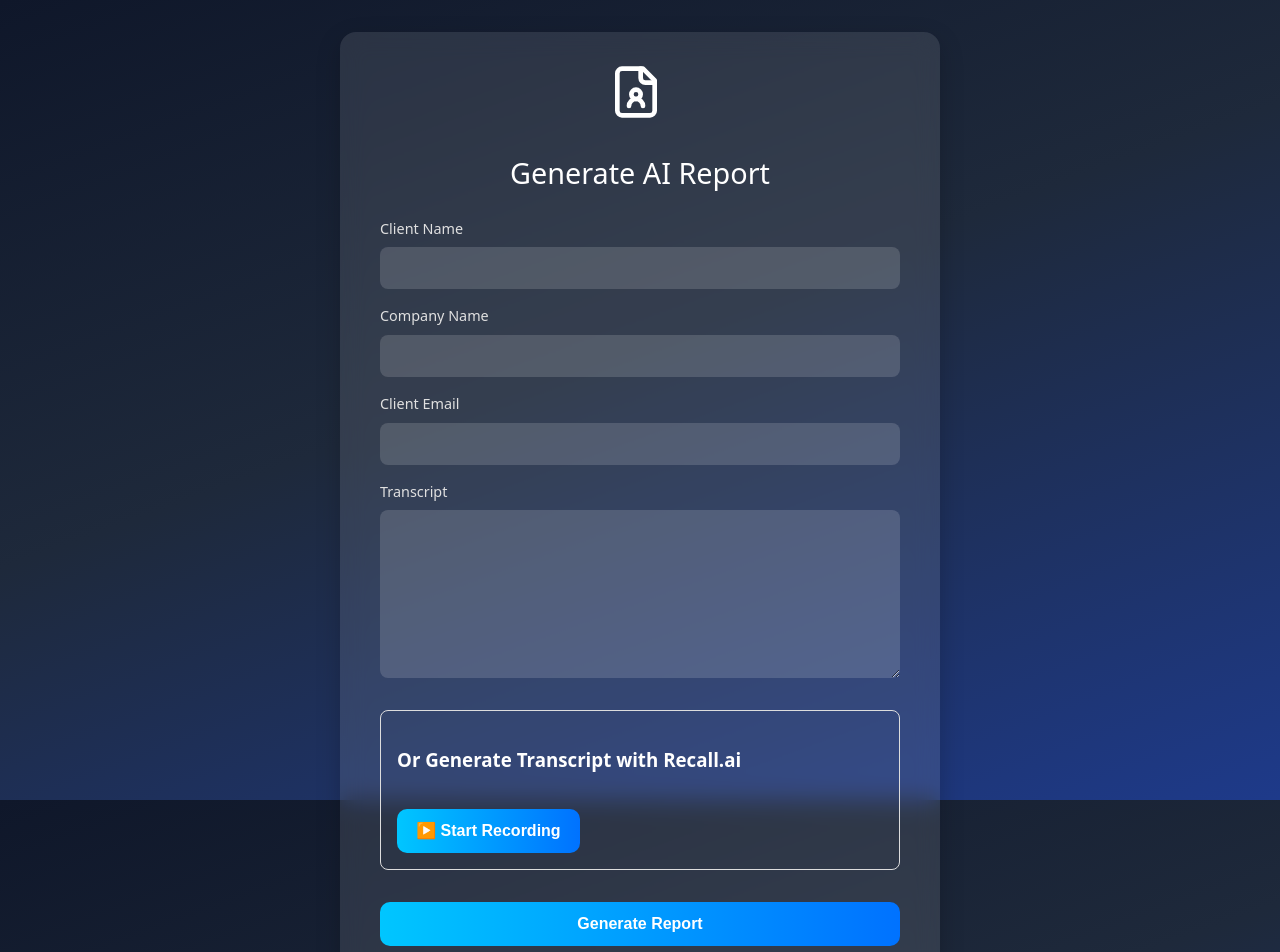
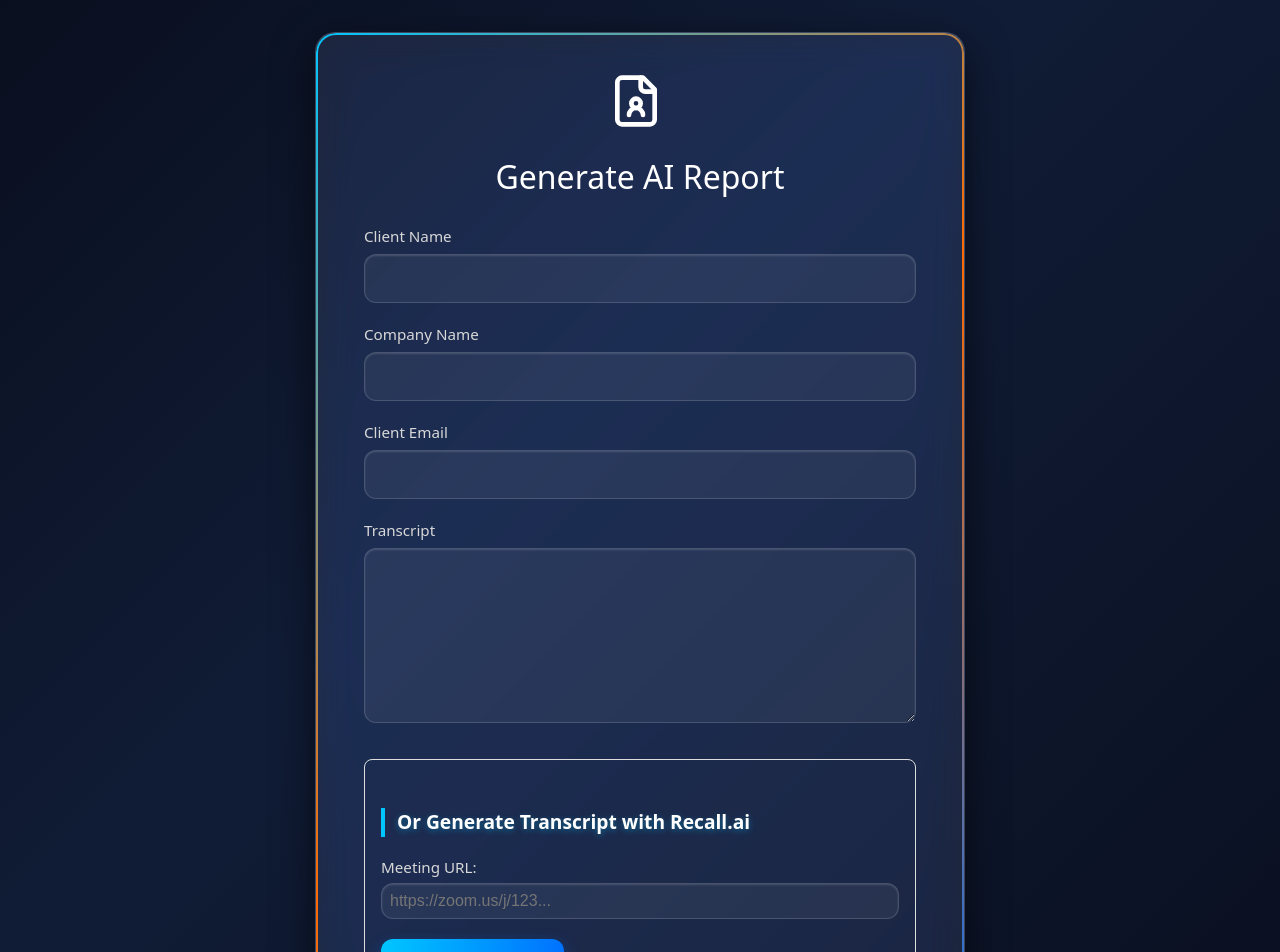
Before and after one commit to kirstenval03/workflow-directory, a React (Create React App) app: page /AI-report in a window 1280 px wide. Shown: the top 952 px of the page. Built offline with nearby package versions, Linux system fonts and the light colour scheme.

Commit message:
recall working & form CSS updated

```diff
--- a/src/Pages/AIReportForm.js
+++ b/src/Pages/AIReportForm.js
@@ -17,11 +17,14 @@ export default function AIReportForm() {
   const [botId, setBotId] = useState(null);
   const [isRecording, setIsRecording] = useState(false);
   const [liveTranscript, setLiveTranscript] = useState('');
+  const [meetingUrl, setMeetingUrl] = useState('');
 
   const handleStart = async () => {
     try {
-      const meetingUrl = prompt("Enter the meeting URL (Zoom/Meet/Teams):");
-      if (!meetingUrl) return;
+      if (!meetingUrl) {
+        setError("Please enter a meeting URL first.");
+        return;
+      }
 
       const res = await fetch("/api/recall", {
         method: "POST",
@@ -36,11 +39,13 @@ export default function AIReportForm() {
       setBotId(data.id);
       setIsRecording(true);
       setLiveTranscript("Bot is joining the meeting and recording...");
+      setError('');
     } catch (err) {
       console.error(err);
       setError("Failed to start recording.");
     }
   };
+
   const handleStop = async () => {
     const log = (...args) => console.log("[Recall]", ...args);
 
@@ -103,7 +108,7 @@ export default function AIReportForm() {
 
       log("Final transcript length:", text.length);
       setLiveTranscript(text);
-      setTranscript(text);
+      setTranscript(text); // auto-fill main transcript box
 
     } catch (err) {
       console.error("[Recall] ERROR:", err);
@@ -114,6 +119,11 @@ export default function AIReportForm() {
     }
   };
 
+  const handleCopyTranscript = () => {
+    navigator.clipboard.writeText(liveTranscript)
+      .then(() => alert("Transcript copied to clipboard!"))
+      .catch(() => alert("Failed to copy transcript."));
+  };
 
   const handleSubmit = async (e) => {
     e.preventDefault();
@@ -213,6 +223,18 @@ export default function AIReportForm() {
           {/* ===== Recall.ai Recorder Section ===== */}
           <div style={{ marginTop: "1rem", padding: "1rem", border: "1px solid #ddd", borderRadius: "8px" }}>
             <h3>Or Generate Transcript with Recall.ai</h3>
+
+            <label style={{ display: "block", marginBottom: "0.5rem" }}>
+              Meeting URL:
+              <input
+                type="url"
+                value={meetingUrl}
+                onChange={(e) => setMeetingUrl(e.target.value)}
+                placeholder="https://zoom.us/j/123..."
+                style={{ width: "100%", padding: "0.5rem", marginTop: "0.25rem" }}
+              />
+            </label>
+
             {!isRecording ? (
               <button type="button" onClick={handleStart}>▶️ Start Recording</button>
             ) : (
@@ -228,6 +250,13 @@ export default function AIReportForm() {
                   rows="6"
                   style={{ width: "100%", fontSize: "0.9rem" }}
                 />
+                <button
+                  type="button"
+                  onClick={handleCopyTranscript}
+                  style={{ marginTop: "0.5rem" }}
+                >
+                  📋 Copy to Clipboard
+                </button>
               </div>
             )}
           </div>
--- a/src/styles/global.css
+++ b/src/styles/global.css
@@ -280,88 +280,160 @@ p  { margin: 0 0 12px; }
   text-decoration: underline;  /* optional hover underline */
 }
 
+/* ====== FORM PAGE ====== */
+/* ====== FORM PAGE ====== */
+/* ====== FORM PAGE ====== */
 .form-page {
   display: flex;
   align-items: center;
   justify-content: center;
   min-height: 100vh;
   padding: 2rem;
+  background: linear-gradient(135deg, #0a0f1f 0%, #101c36 40%, #0a0f1f 100%);
+  font-family: 'Poppins', system-ui, sans-serif;
 }
 
+/* GLASSY CARD */
 .form-card {
-  background: rgba(255, 255, 255, 0.1);
-  backdrop-filter: blur(12px);
-  border-radius: 16px;
-  padding: 2rem 2.5rem;
+  position: relative;
+  background: rgba(255, 255, 255, 0.08);
+  backdrop-filter: blur(18px) saturate(160%);
+  -webkit-backdrop-filter: blur(18px) saturate(160%);
+  border-radius: 20px;
+  padding: 2.5rem 3rem;
   width: 100%;
-  max-width: 600px;
-  box-shadow: 0 8px 25px rgba(0, 0, 0, 0.2);
+  max-width: 650px;
+  border: 1px solid rgba(255, 255, 255, 0.15);
+  box-shadow:
+    0 12px 40px rgba(0, 0, 0, 0.6),
+    inset 0 1px 2px rgba(255, 255, 255, 0.2);
   color: #fff;
+  animation: fadeIn 0.6s ease-out;
+  overflow: hidden;
 }
 
-.form-title {
-  font-size: 1.8rem;
-  margin-bottom: 1.5rem;
-  text-align: center;
+/* Neon gradient border glow */
+.form-card::before {
+  content: "";
+  position: absolute;
+  inset: 0;
+  border-radius: 20px;
+  padding: 2px;
+  background: linear-gradient(135deg, #00c6ff, #ff6b01, #0072ff);
+  -webkit-mask:
+    linear-gradient(#fff 0 0) content-box,
+    linear-gradient(#fff 0 0);
+  -webkit-mask-composite: xor;
+  mask-composite: exclude;
+  pointer-events: none;
 }
 
+/* Titles */
+.form-title {
+  display: flex;
+  align-items: center;
+  justify-content: center;
+  gap: 0.5rem;
+  margin-bottom: 1.5rem;
+  font-size: 2rem;
+  font-weight: 400;
+}
+
+.gradient-text {
+  background: linear-gradient(90deg, #36D1FF, #EB5D2A, #FFB050);
+  background-clip: text;
+  -webkit-background-clip: text;
+  -webkit-text-fill-color: transparent;
+  color: transparent; /* fallback */
+  letter-spacing: -0.5px;
+}
+
+
+
+/* Labels + Inputs */
 .form-content {
   display: flex;
   flex-direction: column;
-  gap: 1rem;
+  gap: 1.25rem;
 }
 
 .form-content label {
   display: flex;
   flex-direction: column;
-  font-size: 0.9rem;
-  color: #e0e0e0;
+  font-size: 0.95rem;
+  font-weight: 500;
+  color: #d8d8d8;
 }
 
 .form-content input,
 .form-content textarea {
-  margin-top: 0.5rem;
-  padding: 0.75rem 1rem;
-  border: none;
-  border-radius: 8px;
-  background: rgba(255, 255, 255, 0.15);
+  margin-top: 0.4rem;
+  padding: 0.9rem 1rem;
+  border: 1px solid rgba(255, 255, 255, 0.15);
+  border-radius: 12px;
+  background: rgba(255, 255, 255, 0.06);
   color: #fff;
   font-size: 1rem;
+  transition: all 0.25s ease;
+  box-shadow: inset 0 1px 2px rgba(255, 255, 255, 0.15);
 }
 
 .form-content input:focus,
 .form-content textarea:focus {
-  outline: 2px solid #00c6ff;
+  outline: none;
+  border: 1px solid #36D1FF;
+  box-shadow: 0 0 12px rgba(0, 198, 255, 0.6);
 }
 
+/* Buttons */
 button {
-  margin-top: 1rem;
-  padding: 0.8rem 1.2rem;
+  margin-top: 0.8rem;
+  padding: 0.9rem 1.2rem;
   border: none;
-  border-radius: 10px;
+  border-radius: 12px;
   background: linear-gradient(90deg, #00c6ff, #0072ff);
   color: white;
   font-size: 1rem;
-  font-weight: bold;
+  font-weight: 600;
   cursor: pointer;
-  transition: transform 0.2s ease, opacity 0.2s ease;
+  transition: all 0.25s ease;
+  box-shadow: 0 6px 16px rgba(0, 114, 255, 0.4);
 }
 
 button:hover {
-  transform: translateY(-2px);
-  opacity: 0.9;
+  transform: translateY(-2px) scale(1.02);
+  box-shadow: 0 8px 20px rgba(0, 198, 255, 0.6);
 }
 
 button:disabled {
-  background: #555;
+  background: #333;
   cursor: not-allowed;
+  opacity: 0.6;
+}
+
+/* Recall Section */
+.form-card h3 {
+  margin-top: 2rem;
+  font-size: 1.2rem;
+  font-weight: 600;
+  color: #fff;
+  border-left: 4px solid #00c6ff;
+  padding-left: 0.75rem;
+  text-shadow: 0 2px 6px rgba(0,198,255,0.4);
 }
 
 .error-text {
-  margin-top: 0.5rem;
+  margin-top: 0.75rem;
   color: #ff6b6b;
   font-size: 0.9rem;
 }
+
+/* Fade in */
+@keyframes fadeIn {
+  from { opacity: 0; transform: translateY(15px); }
+  to { opacity: 1; transform: translateY(0); }
+}
+
 
 /* ====== Report Wrapper ====== */
 /* ====== Report Wrapper ====== */
```
